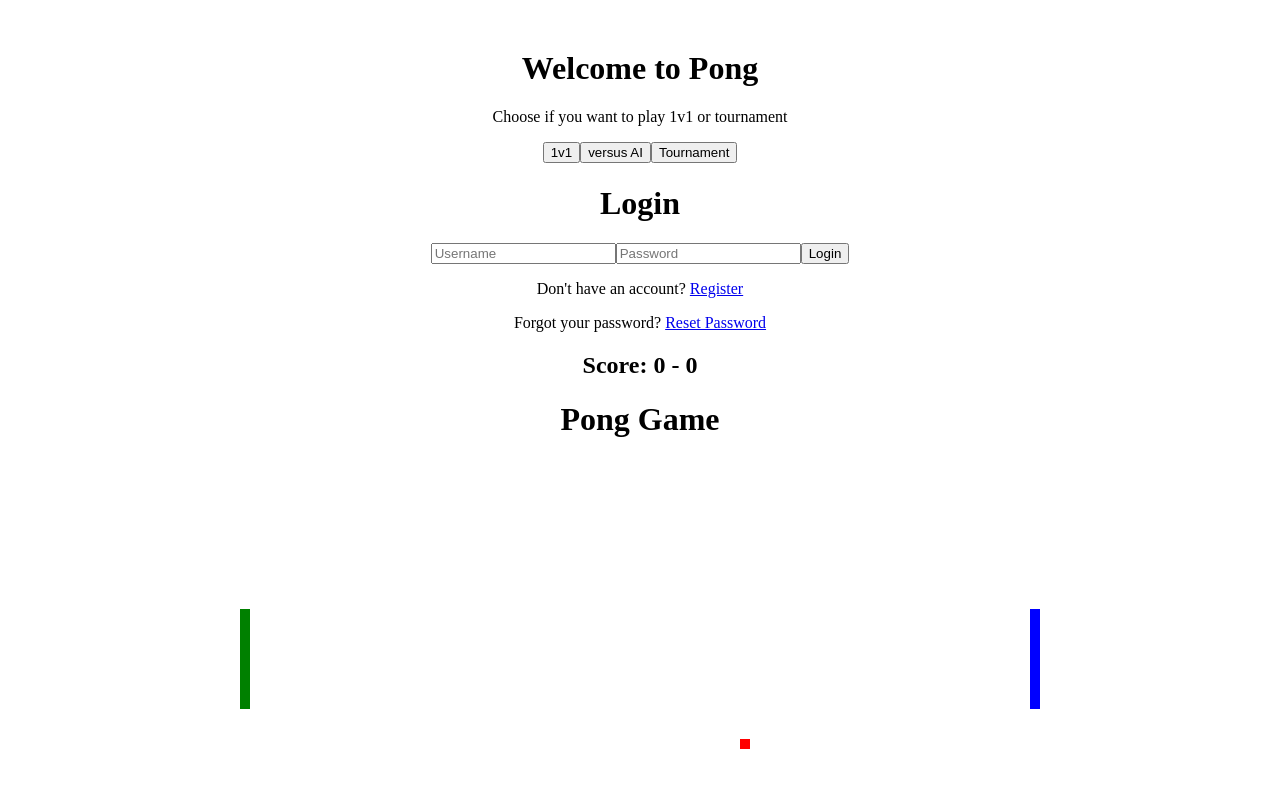
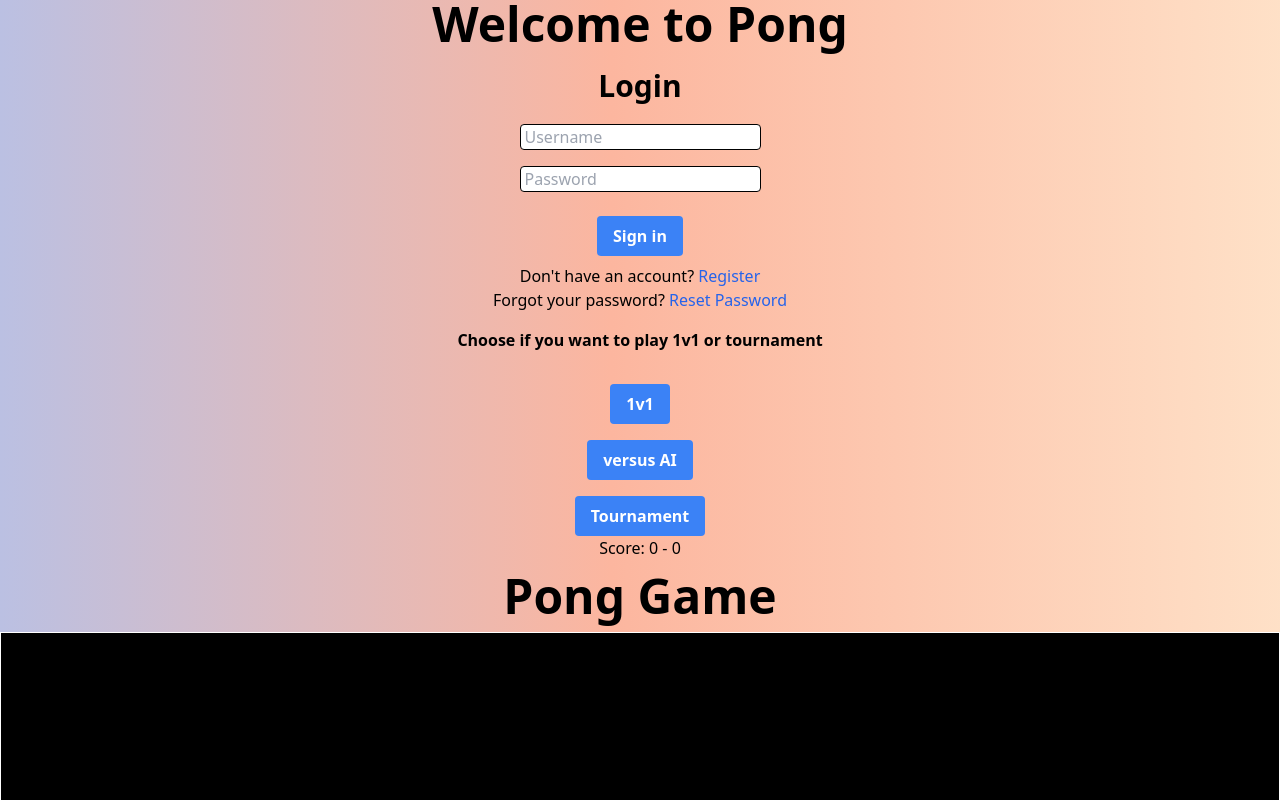
Before and after one commit to tcampbel22/transcendence, a React (Vite) app in the folder frontend/: page / in a window 1280 px wide. Shown: the top 800 px of the page. Built offline with nearby package versions, Linux system fonts and the light colour scheme.

Commit message:
tailwind css added to the frontpage - look pretty cool now.

```diff
--- a/frontend/package.json
+++ b/frontend/package.json
@@ -16,6 +16,9 @@
   "devDependencies": {
     "@types/react": "^19.0.12",
     "@types/react-dom": "^19.0.4",
+    "autoprefixer": "^10.4.21",
+    "postcss": "^8.5.3",
+    "tailwindcss": "^3.4.1",
     "vite": "^6.2.3"
   }
 }
--- /dev/null
+++ b/frontend/postcss.config.js
@@ -0,0 +1,6 @@
+module.exports = {
+  plugins: {
+    tailwindcss: {},
+    autoprefixer: {},
+  },
+}
--- a/frontend/src/App.tsx
+++ b/frontend/src/App.tsx
@@ -3,21 +3,21 @@ import { Routes, Route } from "react-router-dom";
 import Login from "./components/Login";
 import Register from "./components/Register";
 import Pong from "./Pong";
+import Button from "./components/ButtonGroup";
 
 const App: React.FC = () => {
 
   const [leftScore, setLeftScore] = useState(0);
   const [rightScore, setRightScore] = useState(0);
+  const buttons = ["1v1", "versus AI", "Tournament"]
+
     return (
       <Routes>
         <Route path="/" element={
-      <div style={{ textAlign: "center", marginTop: "50px" }}>
-        <h1>Welcome to Pong</h1>
-        <p>Choose if you want to play 1v1 or tournament</p>
-        <button>1v1</button>
-        <button>versus AI</button>
-        <button>Tournament</button>
+      <div className="min-h-screen text-center bg-gradient-moving bg-[length:200%_200%] animate-bg-pan">
+        <h1 className="font-bold text-5xl">Welcome to Pong</h1>
         <Login />
+        <Button buttons={buttons}/>
         <h2>Score: {leftScore} - {rightScore}</h2>
         <Pong setLeftScore={setLeftScore} setRightScore={setRightScore} />
       </div>} />
--- a/frontend/src/Pong.tsx
+++ b/frontend/src/Pong.tsx
@@ -114,9 +114,9 @@ const Pong: React.FC<PongProps> = ({ setLeftScore, setRightScore }) => {
   }, [ballX, ballY, leftPaddleY, rightPaddleY]);
 
   return (
-    <div>
-      <h1>Pong Game</h1>
-      <canvas ref={canvasRef} width={BOARD_WIDTH} height={BOARD_HEIGHT} />
+    <div className='font-bold flex flex-col'>
+      <h1 className='text-5xl m-3'>Pong Game</h1>
+      <canvas ref={canvasRef} width={BOARD_WIDTH} height={BOARD_HEIGHT} className='border border-white items-center bg-black p-5'/>
     </div>
   );
 };
--- /dev/null
+++ b/frontend/src/components/ButtonGroup.tsx
@@ -0,0 +1,16 @@
+type ButtonGroupProps = {
+	buttons: string[]
+}
+
+const Button = ({buttons} : ButtonGroupProps) => {
+	return (
+		<div className="flex flex-col items-center gap-4">
+			<p className="font-semibold text-1xl m-4">Choose if you want to play 1v1 or tournament</p>
+			{
+				buttons.map((label, i) => (<button className="bg-blue-500 hover:bg-blue-700 text-white font-bold py-2 px-4 rounded w-auto" key={i}>{label}</button>))
+			}
+		</div>
+	)
+}
+
+export default Button;
--- a/frontend/src/components/Login.tsx
+++ b/frontend/src/components/Login.tsx
@@ -2,15 +2,15 @@ import { Link } from 'react-router-dom';
 
 const Login = () => {
   return (
-	<div>
-	  <h1>Login</h1>
-	  <form>
-		<input type="text" placeholder="Username" />
-		<input type="password" placeholder="Password" />
-		<button type="submit">Login</button>
+	<div >
+	  <h1 className='font-bold text-3xl m-5'>Login</h1>
+	  <form className="flex flex-col items-center gap-4">
+		<input type="text" placeholder="Username" className='border border-black px-1 rounded w-auto focus:outline-none'/>
+		<input type="text" placeholder="Password" className='border border-black px-1 rounded w-auto focus:outline-none'/>
+		<button type="submit" className='font-semi m-2 bg-blue-500 hover:bg-blue-700 text-white font-bold py-2 px-4 rounded w-auto'>Sign in</button>
 	  </form>
-	  <p>Don't have an account? <Link to="/register">Register</Link></p>
-	  <p>Forgot your password? <Link to="/restore_password">Reset Password</Link></p>
+	  <p>Don't have an account? <Link to="/register" className="text-blue-600 hover:underline">Register</Link></p>
+	  <p>Forgot your password? <Link to="/restore_password" className="text-blue-600 hover:underline">Reset Password</Link></p>
 	</div>
   );
 }
--- /dev/null
+++ b/frontend/src/index.css
@@ -0,0 +1,3 @@
+@tailwind base;
+@tailwind components;
+@tailwind utilities;
--- a/frontend/src/main.tsx
+++ b/frontend/src/main.tsx
@@ -2,6 +2,7 @@ import React from "react";
 import ReactDOM from "react-dom/client";
 import { BrowserRouter } from "react-router-dom";
 import App from "./App";
+import "./index.css";
 
 const root = ReactDOM.createRoot(document.getElementById("root") as HTMLElement);
 root.render(
--- /dev/null
+++ b/frontend/tailwind.config.js
@@ -0,0 +1,32 @@
+/** @type {import('tailwindcss').Config} */
+module.exports = {
+  content: [
+	"./index.html",
+	"./src/**/*.{js,jsx,ts,tsx}",
+  ],
+  theme: {
+    extend: {
+		colors: {
+			beige: "#f5f5dc"
+		},
+		backgroundImage: {
+			'gradient-moving': 'linear-gradient(270deg, #ffecd2, #fcb69f, #a1c4fd, #c2e9fb)',
+		  },
+		  animation: {
+			'bg-pan': 'bg-pan 20s ease infinite',
+		  },
+		  keyframes: {
+			'bg-pan': {
+			  	'0%':   { backgroundPosition: '0% 50%' },
+				// '25%':  { backgroundPosition: '50% 50%' },
+				'50%':  { backgroundPosition: '100% 50%' },
+				// '75%':  { backgroundPosition: '50% 50%' },
+				'100%': { backgroundPosition: '0% 50%' },
+				},
+			},
+  		},
+	},
+  plugins: [],
+}
+
+// style={{ textAlign: "center", marginTop: "50px" }}
```
Also changed, not shown: 1 other file (tests, documents, lock files or other folders).
